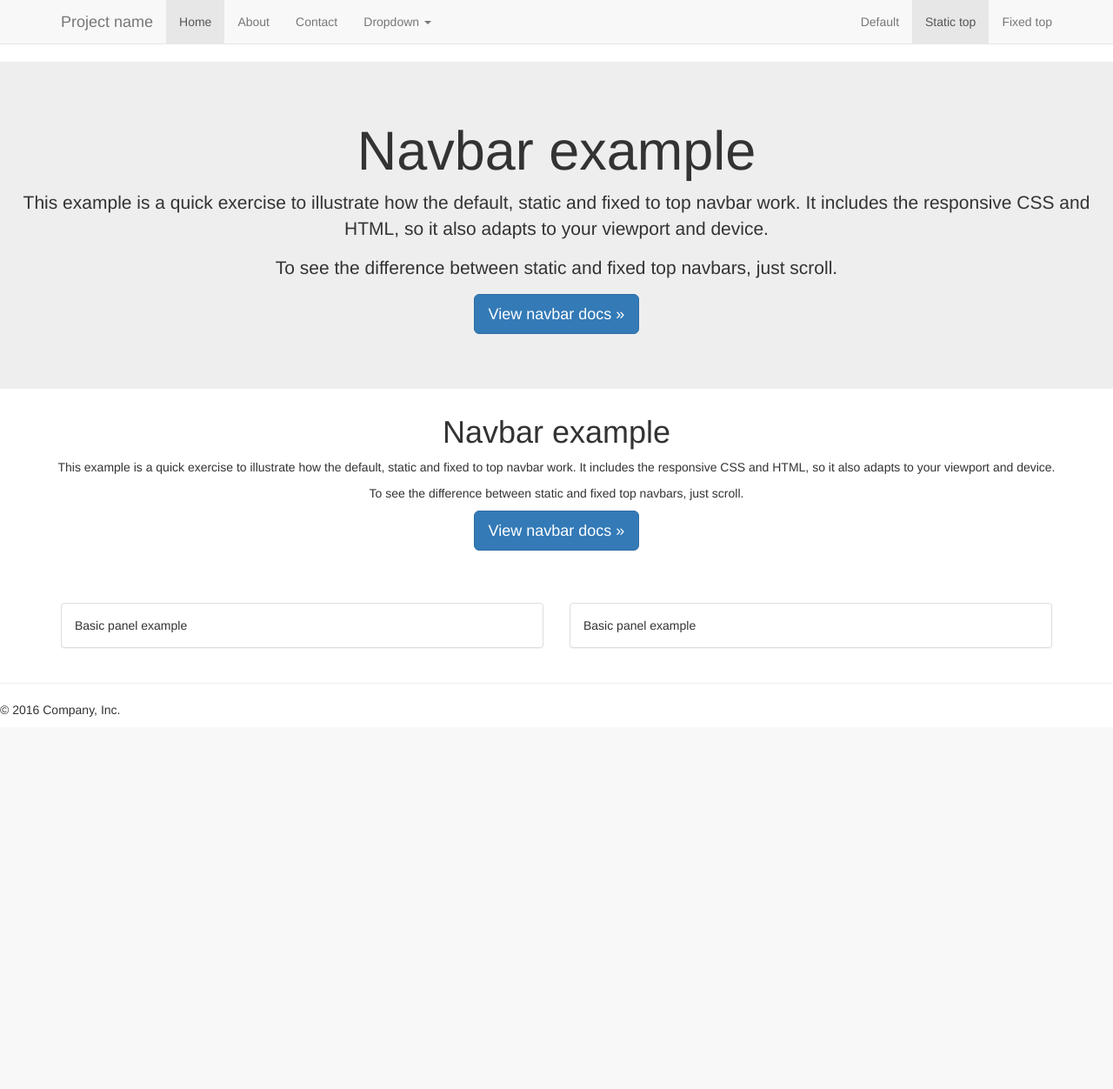
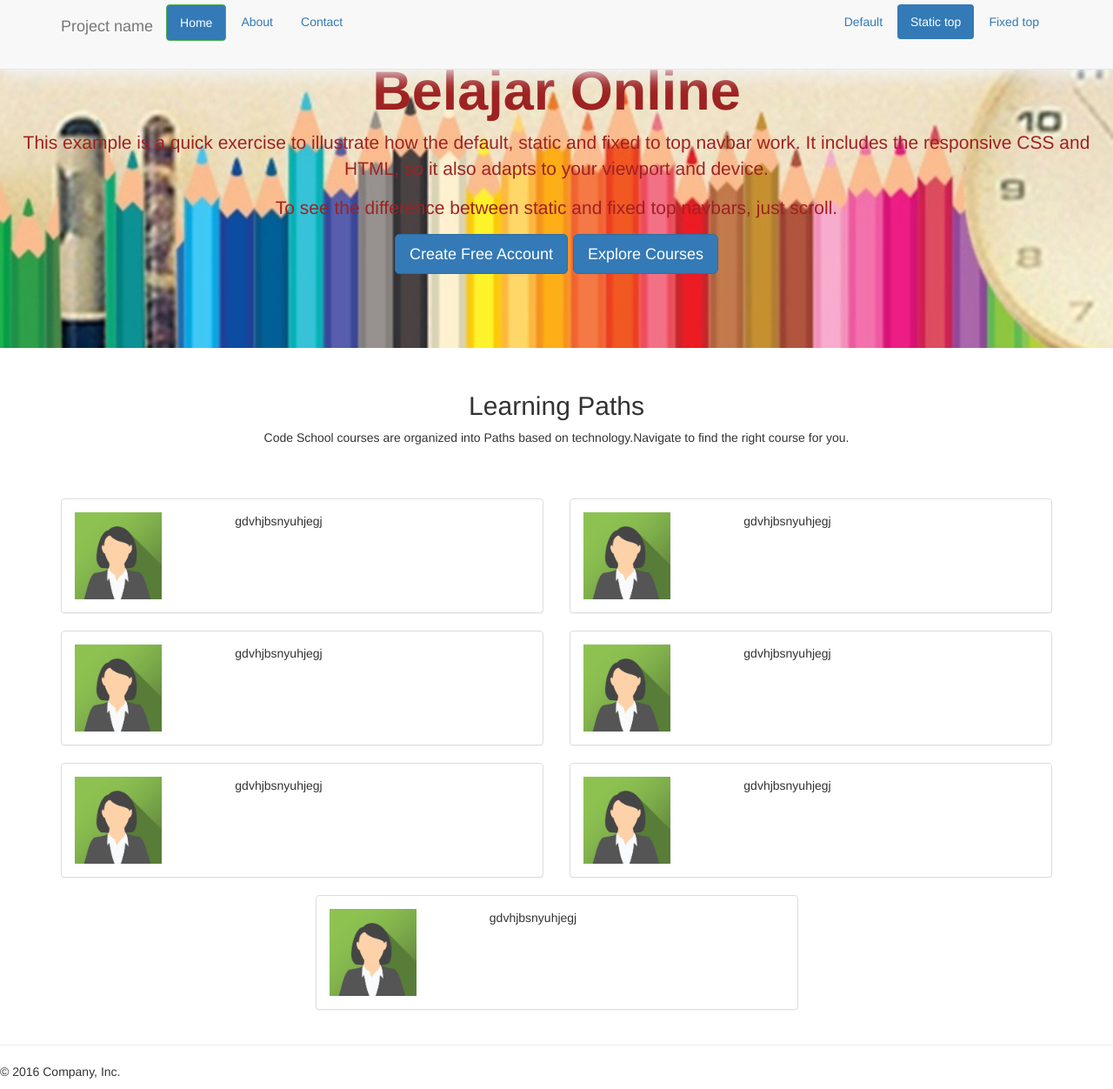
Before and after one commit to BelajarCodingWeb/belajar_online, a CodeIgniter app: page /belajar_online/ in a window 1280 px wide. Shown: the whole page at 87% size. Before the commit the page ends 824 px from the top, so only its background shows below. Run offline with CodeIgniter, Linux system fonts and the light colour scheme; some libraries are stand-ins or nearby versions.

Commit message:
Edit Data

```diff
--- a/application/views/frontend/layout/dashboard/data.php
+++ b/application/views/frontend/layout/dashboard/data.php
@@ -1,38 +1,130 @@
 <!-- Main component for a primary marketing message or call to action -->
-      <div class="jumbotron" style="text-align: center;">
-        <h1>Navbar example</h1>
+      <div class="jumbotron" style="padding-top:50px; background-image:url(http://localhost/belajar_online/resources/images/back.jpg);
+        background-repeat: no-repeat;
+        background-size: 100%;
+        height: 400px;">
+        <div style="text-align:center; color:#9e2222">
+        <h1><strong>Belajar Online</strong></h1>
         <p>This example is a quick exercise to illustrate how the default, static and fixed to top navbar work. It includes the responsive CSS and HTML, so it also adapts to your viewport and device.</p>
         <p>To see the difference between static and fixed top navbars, just scroll.</p>
         <p>
-          <a class="btn btn-lg btn-primary" href="../../components/#navbar" role="button">View navbar docs &raquo;</a>
+          <a style="border-radius:5px" class="btn btn-lg btn-primary" href="../../components/#navbar" role="button">Create Free Account</a>
+          <a class="btn btn-lg btn-primary" href="../../components/#navbar" role="button">Explore Courses</a>
         </p>
       </div>
-
-      <div  style="text-align: center; padding-bottom: 50px">
-        <h1>Navbar example</h1>
-        <p>This example is a quick exercise to illustrate how the default, static and fixed to top navbar work. It includes the responsive CSS and HTML, so it also adapts to your viewport and device.</p>
-        <p>To see the difference between static and fixed top navbars, just scroll.</p>
-        <p>
-          <a class="btn btn-lg btn-primary" href="../../components/#navbar" role="button">View navbar docs &raquo;</a>
-        </p>
+      </div>
       </div>
 
-      <div class="container">
+      <div class="container" style="text-align:center">
+        <h2>Learning Paths</h2>
+        <p>Code School courses are organized into Paths based on technology.Navigate to find the right course for you.</p>
+      </div>
+
+    <div class="container" style="padding-top:50px">
       <div class="row">
       	<div class="col-md-6">
       		<div class="panel panel-default">
              <div class="panel-body">
-              Basic panel example
+              <div class="row">
+                <div class="col-md-4">
+                  <img style="height:100px; width:auto" src="<?php echo base_url()?>resources/images/avatar/img_avatar2.png">
+                </div>
+                <div class="col-md-8">
+                  gdvhjbsnyuhjegj
+                </div>
+              </div>
            </div>
          </div>
-      	</div>
+      </div>
       	<!-- di bagi 2 kolom -->
       	<div class="col-md-6">
       		<div class="panel panel-default">
              <div class="panel-body">
-              Basic panel example
+             <div class="row">
+                <div class="col-md-4">
+                  <img style="height:100px; width:auto" src="<?php echo base_url()?>resources/images/avatar/img_avatar2.png">
+                </div>
+                <div class="col-md-8">
+                  gdvhjbsnyuhjegj
+                </div>
+              </div>
            </div>
          </div>
-      	</div>
       </div>
+        <div class="col-md-6">
+          <div class="panel panel-default">
+            <div class="panel-body">
+              <div class="row">
+                <div class="col-md-4">
+                  <img style="height:100px; width:auto" src="<?php echo base_url()?>resources/images/avatar/img_avatar2.png">
+                  </div>
+                  <div class="col-md-8">
+                  gdvhjbsnyuhjegj
+              </div>
+            </div>
+          </div>
+        </div>
       </div>
+        <div class="col-md-6">
+          <div class="panel panel-default">
+            <div class="panel-body">
+              <div class="row">
+                <div class="col-md-4">
+                  <img style="height:100px; width:auto" src="<?php echo base_url()?>resources/images/avatar/img_avatar2.png">
+                  </div>
+                  <div class="col-md-8">
+                  gdvhjbsnyuhjegj
+              </div>
+            </div>
+          </div>
+        </div>
+      </div>
+        <div class="col-md-6">
+          <div class="panel panel-default">
+            <div class="panel-body">
+              <div class="row">
+                <div class="col-md-4">
+                  <img style="height:100px; width:auto" src="<?php echo base_url()?>resources/images/avatar/img_avatar2.png">
+                  </div>
+                  <div class="col-md-8">
+                  gdvhjbsnyuhjegj
+              </div>
+            </div>
+          </div>
+        </div>
+      </div>
+        <div class="col-md-6">
+          <div class="panel panel-default">
+            <div class="panel-body">
+              <div class="row">
+                <div class="col-md-4">
+                  <img style="height:100px; width:auto" src="<?php echo base_url()?>resources/images/avatar/img_avatar2.png">
+                  </div>
+                  <div class="col-md-8">
+                  gdvhjbsnyuhjegj
+              </div>
+            </div>
+          </div>
+        </div>
+      </div>
+        </div>
+          </div>
+            <div class="container">
+              <div class="row">
+                <div class="col-md-6 col-md-offset-3">
+                  <div class="panel panel-default">
+                    <div class="panel-body">
+                    <div class="row">
+                    <div class="col-md-4">
+                    <img style="height:100px; width:auto" src="<?php echo base_url()?>resources/images/avatar/img_avatar2.png">
+                    </div>
+                    <div class="col-md-8">
+                    gdvhjbsnyuhjegj
+                  </div>
+                </div>
+              </div>
+            </div>
+          </div>
+        </div>
+      </div>
+    </div>
--- a/application/views/frontend/part/header.php
+++ b/application/views/frontend/part/header.php
@@ -1,5 +1,5 @@
 <head>
-    <meta charset="utf-8">
+<meta charset="utf-8">
     <meta http-equiv="X-UA-Compatible" content="IE=edge">
     <meta name="viewport" content="width=device-width, initial-scale=1">
     <!-- The above 3 meta tags *must* come first in the head; any other head content must come *after* these tags -->
@@ -14,7 +14,7 @@
   </head>
 
    <!-- Static navbar -->
-    <nav class="navbar navbar-default navbar-static-top">
+    <nav style="padding-top:5px; box-shadow: 0px 5px 20px #f2f7fd; height:10%" class="navbar navbar-default navbar-fixed-top">
       <div class="container">
         <div class="navbar-header">
           <button type="button" class="navbar-toggle collapsed" data-toggle="collapse" data-target="#navbar" aria-expanded="false" aria-controls="navbar">
@@ -26,28 +26,17 @@
           <a class="navbar-brand" href="#">Project name</a>
         </div>
         <div id="navbar" class="navbar-collapse collapse">
-          <ul class="nav navbar-nav">
-            <li class="active"><a href="#">Home</a></li>
+          <ul class="nav nav-pills">
+            <li class="active"><a class="btn btn-success" href="#">Home</a></li>
             <li><a href="#about">About</a></li>
             <li><a href="#contact">Contact</a></li>
-            <li class="dropdown">
-              <a href="#" class="dropdown-toggle" data-toggle="dropdown" role="button" aria-haspopup="true" aria-expanded="false">Dropdown <span class="caret"></span></a>
-              <ul class="dropdown-menu">
-                <li><a href="#">Action</a></li>
-                <li><a href="#">Another action</a></li>
-                <li><a href="#">Something else here</a></li>
-                <li role="separator" class="divider"></li>
-                <li class="dropdown-header">Nav header</li>
-                <li><a href="#">Separated link</a></li>
-                <li><a href="#">One more separated link</a></li>
-              </ul>
-            </li>
-          </ul>
-          <ul class="nav navbar-nav navbar-right">
+
+          <ul class="nav nav-pills pull-right">
             <li><a href="../navbar/">Default</a></li>
             <li class="active"><a href="./">Static top <span class="sr-only">(current)</span></a></li>
             <li><a href="../navbar-fixed-top/">Fixed top</a></li>
           </ul>
+          </ul>
         </div><!--/.nav-collapse -->
       </div>
     </nav>
```
Also changed, not shown: resources/images/back.jpg (added).
